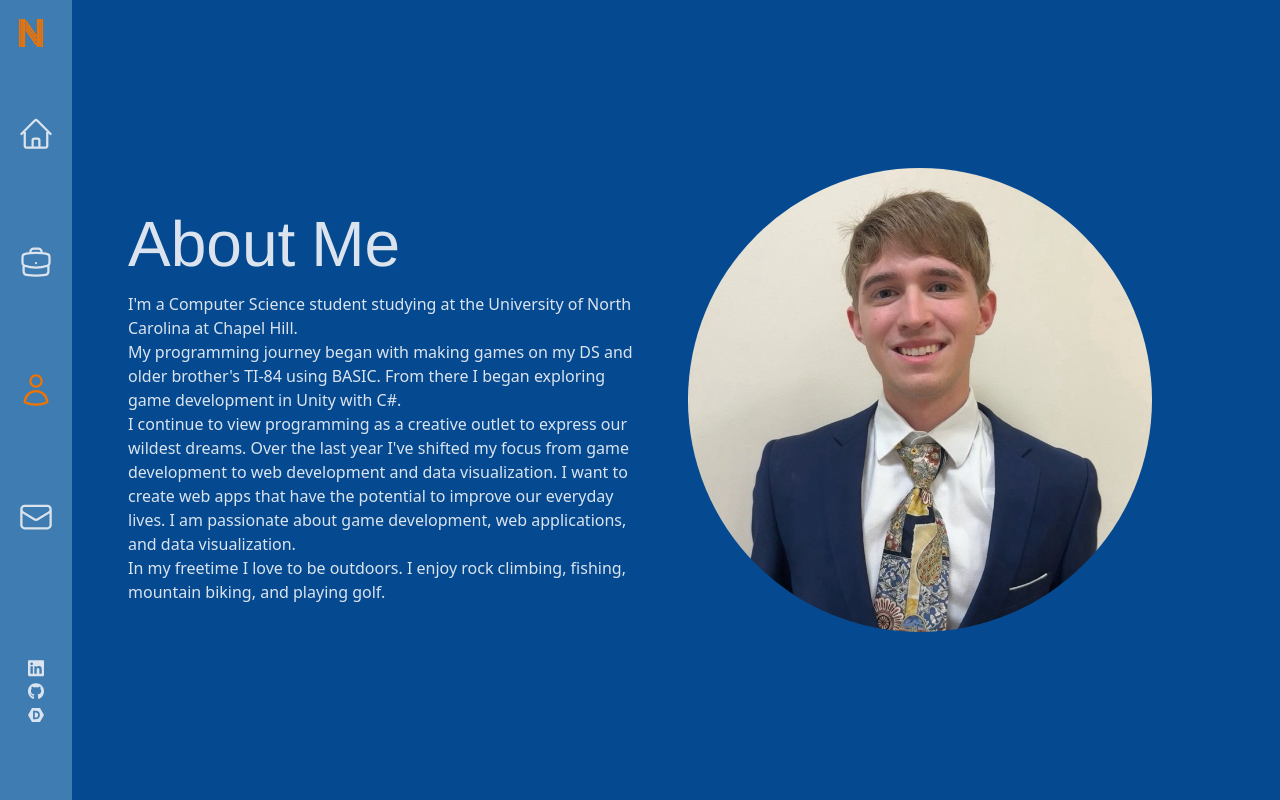
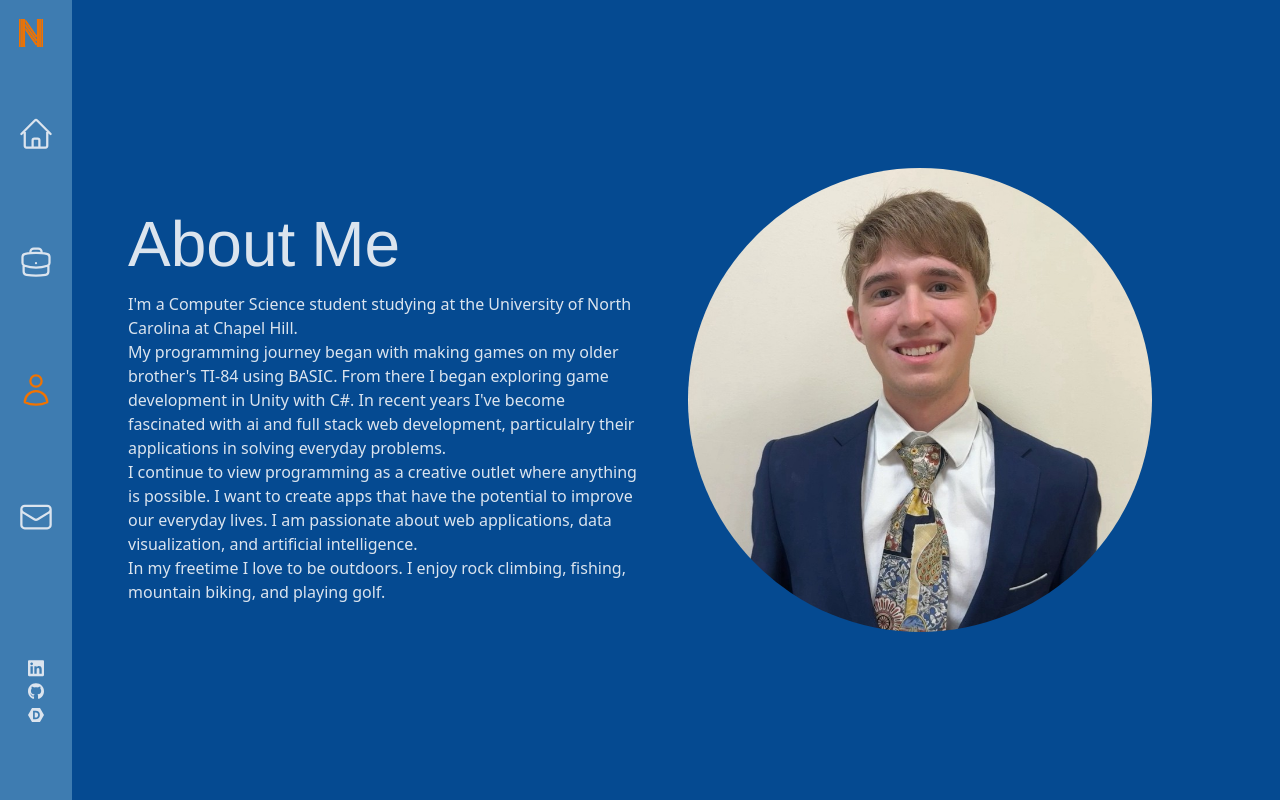
Before and after one commit to nathansantiago/PortfolioWebsite3, a React (Vite) app: page /about in a window 1280 px wide. Built offline with nearby package versions, Linux system fonts and the light colour scheme; some icons are missing.

Commit message:
Change portfolio and about me.

```diff
--- a/src/pages/AboutPage/AboutPage.jsx
+++ b/src/pages/AboutPage/AboutPage.jsx
@@ -27,14 +27,14 @@ export default function AboutPage() {
                             I'm a Computer Science student studying at the University of North Carolina at Chapel Hill.
                         </p>
                         <p>
-                            My programming journey began with making games on my DS and older brother's TI-84 using BASIC.
+                            My programming journey began with making games on my older brother's TI-84 using BASIC.
                             From there I began exploring game development in Unity with C#.
+                            In recent years I've become fascinated with ai and full stack web development, particulalry their applications in solving everyday problems.
                         </p>
                         <p>
-                            I continue to view programming as a creative outlet to express our wildest dreams.
-                            Over the last year I've shifted my focus from game development to web development and data visualization.
-                            I want to create web apps that have the potential to improve our everyday lives.
-                            I am passionate about game development, web applications, and data visualization.
+                            I continue to view programming as a creative outlet where anything is possible.
+                            I want to create apps that have the potential to improve our everyday lives.
+                            I am passionate about web applications, data visualization, and artificial intelligence.
                         </p>
                         <p>
                             In my freetime I love to be outdoors. I enjoy rock climbing, fishing, mountain biking, and playing golf.
--- a/src/pages/PortfolioPage/PortfolioPage.jsx
+++ b/src/pages/PortfolioPage/PortfolioPage.jsx
@@ -76,7 +76,7 @@ export default function PortfolioPage() {
                         <SwiperSlide key={0}>
                             <img src=".\photos\RamEatsLoginPage.png" alt="photo" />
                             <div className='caption'>
-                                <a href="https://github.com/OwenMcAllister/RamEats" target='_blank'>Ram Eats</a>
+                                <a href="https://github.com/nathansantiago/RamEatsVersionTwo" target='_blank'>Ram Eats</a>
                             </div>
                         </SwiperSlide>
                         <SwiperSlide>
```
